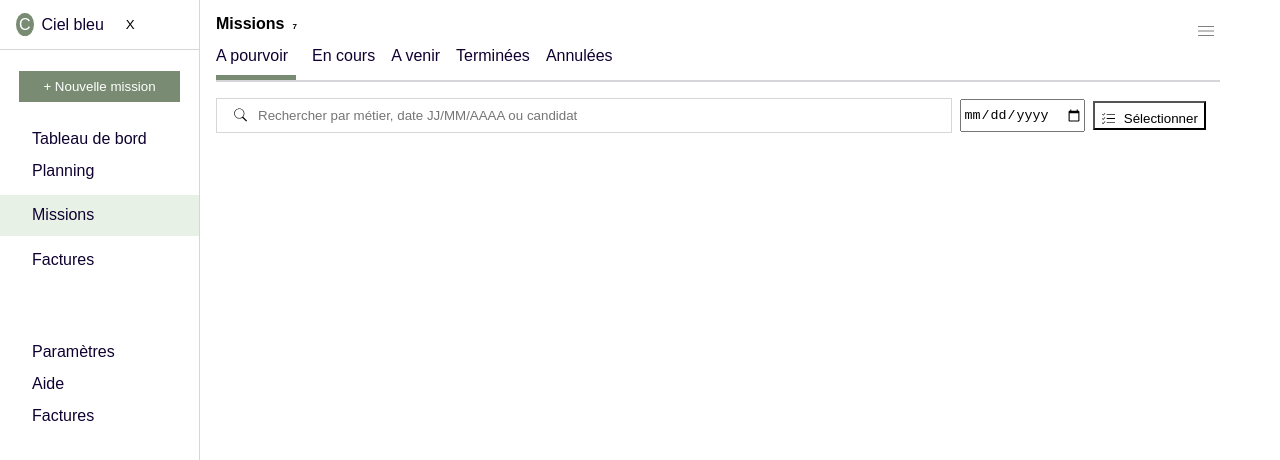
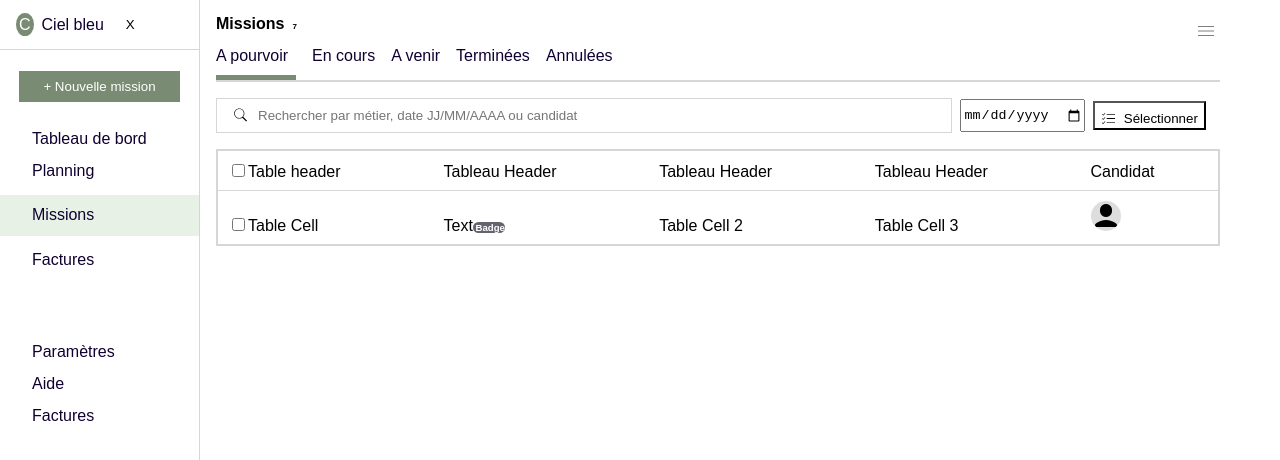
Before and after one commit to Sarah-Emidio/Missions, a React (Vite) app: page / in a window 1280 px wide. Shown: the top 460 px of the page. Built offline with nearby package versions, Linux system fonts and the light colour scheme.

Commit message:
integration du tableau

```diff
--- a/src/Pages/Missions.js
+++ b/src/Pages/Missions.js
@@ -2,6 +2,7 @@ import { useEffect, useState } from "react";
 import Main from "../components/App/Main/Main";
 import Header from "../components/App/Header/Header";
 import SearchFiltered from "../components/App/SearchFiltered/SearchFiltered";
+import Tables from "../components/App/Tables/Tables";
 
 import '../Pages/Missions.scss';
 
@@ -40,6 +41,7 @@ const Missions = () => {
                 <div className="main__content">
                     <Header toggleMain={toggleMain} />
                     <SearchFiltered />
+                    <Tables />
                 </div>
             </div>
         </>
--- /dev/null
+++ b/src/components/App/Tables/Tables.js
@@ -0,0 +1,32 @@
+import Candidat from '../../../assets/Candidat.png';
+
+import './Tables.scss';
+
+const Tables = () => {
+    return (
+        <div>
+            <table className="table">
+                <thead>
+                    <tr className="table__row">
+                        <th className="table__header"><input type="checkbox" />Table header</th>
+                        <th className="table__header">Tableau Header</th>
+                        <th className="table__header">Tableau Header</th>
+                        <th className="table__header">Tableau Header</th>
+                        <th className="table__header">Candidat</th>
+                    </tr>
+                </thead>
+                <tbody>
+                    <tr className="table__row">
+                        <td className="table__cell"><input type="checkbox" />Table Cell</td>
+                        <td className="table__cell">Text<span className="badge"> Badge</span></td>
+                        <td className="table__cell">Table Cell 2</td>
+                        <td className="table__cell">Table Cell 3</td>
+                        <td className="table__cell"><img className="table__img" src={Candidat} alt=""  /></td>
+                    </tr>
+                </tbody>
+            </table>
+        </div>
+    )
+}
+
+export default Tables;
--- /dev/null
+++ b/src/components/App/Tables/Tables.scss
@@ -0,0 +1,36 @@
+@use '../mixin.scss';
+@use '../vars.scss';
+
+.table {
+    border-collapse: collapse;
+    width: 100%;
+    margin: 16px;
+    font-family: sans-serif;
+    border: 2px solid vars.$border_grey;
+}
+
+
+.table__header {
+    // border: 2px solid vars.$border_grey;
+    padding: 10px;
+    text-align: left;
+}
+
+.table__cell{
+    border-top: 1px solid vars.$border_grey;
+    text-align: left;
+    padding: 10px;
+    // height: 2rem;
+
+    .table__img {
+        border-radius: 5rem;
+    }
+}
+
+.badge {
+    font-size: 0.6rem;
+    font-weight: 700;
+    border-radius: 5rem;
+    background-color: vars.$font_badge;
+    color: white;
+}
```
Also changed, not shown: src/assets/candidat.png (added).
